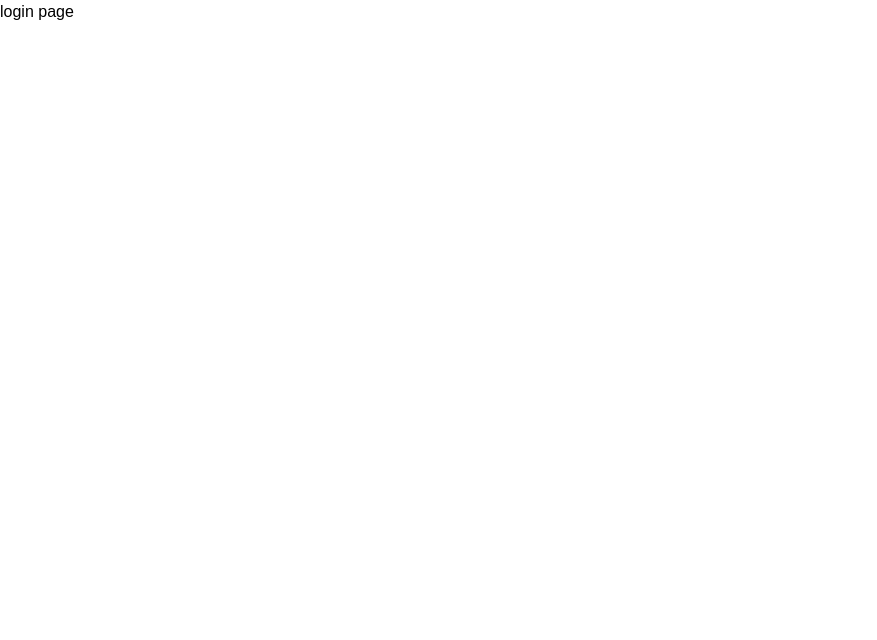
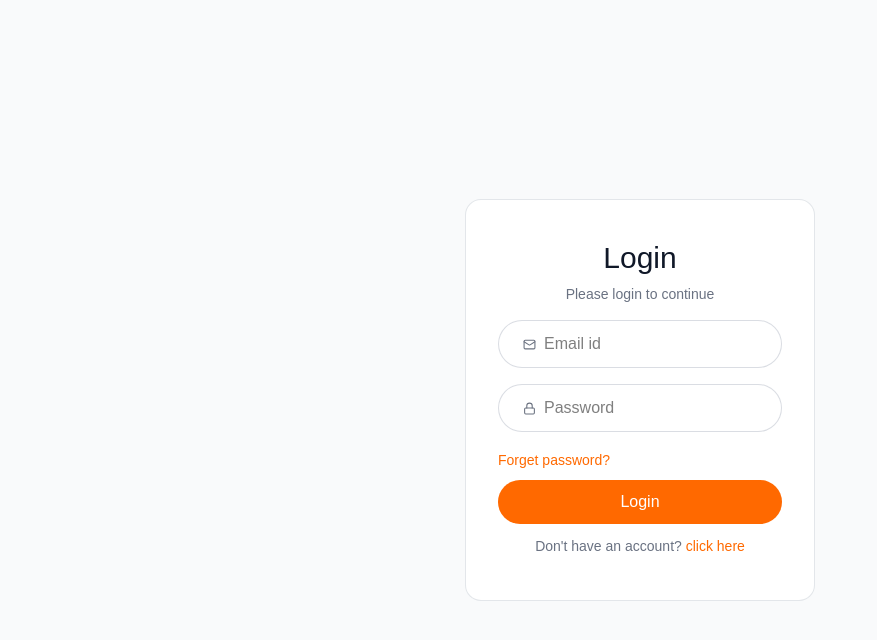
Before and after one commit to AkashMondal27/ResumeDraf-AI-Resume-Builder, a React (Vite) app in the folder Client/: page /login in a window 1280 px wide. Shown: the top 640 px of the page, without its empty margins (0-877 px from the left). Built offline with nearby package versions, Linux system fonts and the light colour scheme.

Commit message:
login  / register page frontend

```diff
--- a/Client/src/components/home/Footer.jsx
+++ b/Client/src/components/home/Footer.jsx
@@ -118,7 +118,7 @@ const Footer = () => {
 
                 </div>
                 <p className="py-4 text-center border-t mt-6 border-slate-200">
-                    Copyright 2025 © <a href="https://www.linkedin.com/in/akashmondal27/">resume <span className='font-bold'>.</span>  -</a> All Right Reserved.
+                    Copyright 2025 © <a href="https://www.linkedin.com/in/akashmondal27/">resume <span className='font-bold text-green-600'>.</span>  -</a> All Right Reserved.
                 </p>
             </footer>
         </div>
--- a/Client/src/components/home/Hero.jsx
+++ b/Client/src/components/home/Hero.jsx
@@ -36,7 +36,8 @@ const Hero = () => {
                         <Link to='/app?start=register' className="hidden md:block px-6 py-2 bg-orange-400 hover:bg-orange-600 active:scale-95 transition-all rounded-full text-white">
                             Get started
                         </Link>
-                        <Link to='/app?state=login' className="hidden md:block px-6 py-2 border active:scale-95 hover:bg-slate-50 transition-all rounded-full text-slate-700 hover:text-orange-900" >
+                        <Link to="/login"
+                         className="hidden md:block px-6 py-2 border active:scale-95 hover:bg-slate-50 transition-all rounded-full text-slate-700 hover:text-orange-900" >
                             Login
                         </Link>
                     </div>
@@ -75,19 +76,19 @@ const Hero = () => {
 
                         <div className="flex -space-x-3 pr-3">
     <img
-        src="https://media.licdn.com/dms/image/v2/D4E35AQH2GjaKu2nd8A/profile-framedphoto-shrink_800_800/B4EZq2IhIdKUAg-/0/1763992277883?e=1794578400&v=beta&t=38_Sn1aaoZCaA9kbmDLym4tlzdc5ZlZtDtYW2Krb73g"
+        src="https://media.licdn.com/dms/image/v2/D4E35AQH2GjaKu2nd8A/profile-framedphoto-shrink_800_800/B4EZq2IhIdKUAg-/0/1763992277883?e=1795248000&v=beta&t=ElIiVGesFpKGxAqvx24HpV4pxNtXkTqnkT8VbO9mi7w"
         alt="Avik Ghosh"
         className="size-8 object-cover rounded-full border-2 border-white hover:-translate-y-0.5 transition z-[5]"
     />
 
     <img
-        src="https://media.licdn.com/dms/image/v2/D4D35AQHDxoLbxqXrPw/profile-framedphoto-shrink_800_800/B4DaBJO32RHsAY-/0/1787935031334?e=1794578400&v=beta&t=J4V3NP4b6dLpFD_ZWZ1CIMx0nUViWBtbPNYyFsimXpo"
+        src="https://media.licdn.com/dms/image/v2/D4D35AQHDxoLbxqXrPw/profile-framedphoto-shrink_800_800/B4DaBJO32RHsAY-/0/1787935031334?e=1795248000&v=beta&t=k5oYUBA16Zf8OwHyI05CH94GTFKdICXE_vh81t43r0o"
         alt="Chirantan Mallick"
         className="size-8 object-cover rounded-full border-2 border-white hover:-translate-y-0.5 transition z-[4]"
     />
 
     <img
-        src="https://media.licdn.com/dms/image/v2/D5635AQELY8zsNerIPQ/profile-framedphoto-shrink_800_800/B56Z13wVJaHAAg-/0/1775830651755?e=1794578400&v=beta&t=SfIAwr6FJVUncIZc217bDEX5NOS71KW60Z1hnj7GFZI"
+        src="https://media.licdn.com/dms/image/v2/D4D35AQGZZ92p4QGE8g/profile-framedphoto-shrink_800_800/B4DaHG.JqGK4AY-/0/1794339544102?e=1795248000&v=beta&t=Nd_elDAHAWUopWORzxpfv4EeBBunakXPD5iRMtedl7g"
         alt="Piyal Baray"
         className="size-8 object-cover rounded-full border-2 border-white hover:-translate-y-0.5 transition z-[3]"
     />
--- a/Client/src/pages/Login.jsx
+++ b/Client/src/pages/Login.jsx
@@ -1,11 +1,78 @@
+import { Lock, Mail, User2Icon } from 'lucide-react'
 import React from 'react'
 
 const Login = () => {
+
+  const query = new URLSearchParams(window.location.search)
+  const urlState = query.get("state")
+
+  const [state, setState] = React.useState(urlState || "login")
+
+  const [formData, setFormData] = React.useState({
+    name: '',
+    email: '',
+    password: ''
+  })
+
+  const handleSubmit = async (e) => {
+    e.preventDefault()
+
+  }
+
+  const handleChange = (e) => {
+    const { name, value } = e.target
+    setFormData(prev => ({ ...prev, [name]: value }))
+  }
+
   return (
-    <div>
-      <h1> login page</h1>
+    <div className='flex items-center justify-center min-h-screen bg-gray-50 '>
+
+      <form onSubmit={handleSubmit}
+        className="sm:w-[350px] w-full text-center border border-gray-300/60 rounded-2xl px-8 bg-white">
+
+        <h1 className="text-gray-900 text-3xl mt-10 font-medium">{state === "login" ? "Login" : "Sign up"}</h1>
+        <p className="text-gray-500 text-sm mt-2">Please {state} to continue</p>
+
+        {state !== "login" && (
+          <div className="flex items-center mt-6 w-full bg-white border border-gray-300/80 h-12 rounded-full overflow-hidden pl-6 gap-2">
+            <User2Icon size={16} color='#6B7280' />
+
+            <input type="text" name="name" placeholder="Name"
+              className="border-none outline-none ring-0"
+              value={formData.name} onChange={handleChange}
+              required />
+          </div>
+        )}
+
+        <div className="flex items-center w-full mt-4 bg-white border border-gray-300/80 h-12 rounded-full overflow-hidden pl-6 gap-2">
+
+          <Mail size={13} color='#6B7280' />
+          <input type="email" name="email"
+            placeholder="Email id"
+            className="border-none outline-none ring-0"
+            value={formData.email}
+            onChange={handleChange} required />
+        </div>
+        <div className="flex items-center mt-4 w-full bg-white border border-gray-300/80 h-12 rounded-full overflow-hidden pl-6 gap-2">
+          <Lock size={13} color='#6B7280' />
+          <input type="password" name="password"
+            placeholder="Password"
+            className="border-none outline-none ring-0"
+            value={formData.password}
+            onChange={handleChange} required />
+        </div>
+        <div className="mt-4 text-left text-orange-500">
+          <button className="text-sm" type="reset">Forget password?</button>
+        </div>
+        <button type="submit" className="mt-2 w-full h-11 rounded-full text-white bg-orange-500 hover:opacity-90 transition-opacity">
+          {state === "login" ? "Login" : "Sign up"}
+        </button>
+        <p onClick={() => setState(prev => prev === "login" ? "register" : "login")} className="text-gray-500 text-sm mt-3 mb-11">{state === "login" ? "Don't have an account?" : "Already have an account?"} <a href="#" className="text-orange-500 hover:underline">click here</a></p>
+      </form>
     </div>
   )
+
+
 }
 
 export default Login
```
